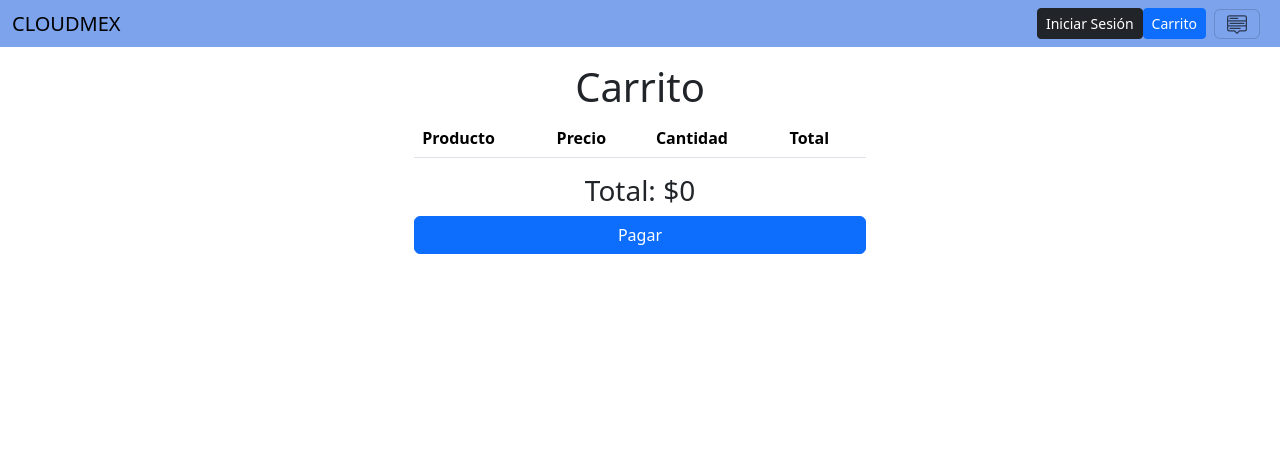
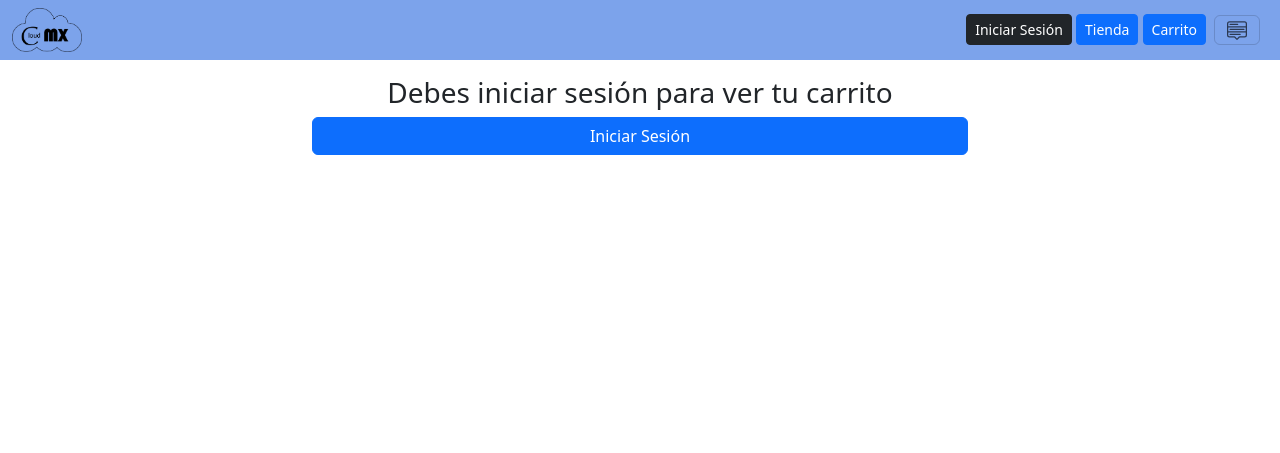
Before and after one commit to ivandrade92/XAAMP-Login-Store, a PHP site: page /carrito.php in a window 1280 px wide. Shown: the top 453 px of the page. Run offline with PHP 8.4, Linux system fonts and the light colour scheme; lists and menus that the app fills with data are empty.

Commit message:
provisionales

```diff
--- a/carrito.php
+++ b/carrito.php
@@ -3,66 +3,131 @@
     <link href="https://cdn.jsdelivr.net/npm/bootstrap@5.3.3/dist/css/bootstrap.min.css" rel="stylesheet" integrity="sha384-QWTKZyjpPEjISv5WaRU9OFeRpok6YctnYmDr5pNlyT2bRjXh0JMhjY6hW+ALEwIH" crossorigin="anonymous" />
     <script src="js/jquery-3.7.1.js"></script>
     <script src="js/script.js"></script>
-    <title>Contacto</title>
+    <title>Carrito</title>
 </head>
 <header>
     <?php include 'components/header.php';
 
     ?>
 </header>
-<?php
-include 'config/conexion.php';
-?>
+
 
 <body>
     <script src="https://cdn.jsdelivr.net/npm/bootstrap@5.3.3/dist/js/bootstrap.bundle.min.js" integrity="sha384-YvpcrYf0tY3lHB60NNkmXc5s9fDVZLESaAA55NDzOxhy9GkcIdslK1eN7N6jIeHz" crossorigin="anonymous">
     </script>
     <div id="content" class="d-flex col-12 my-2 p-2 justify-content-center" style="font-size: 14px;">
+        <?php
+        if (isset($_SESSION['nombre'])) {
+        ?>
             <div class="row">
-            <div class="col-12">
-                <h1 class="text-center">Carrito</h1>
-            </div>
-            <div class="col-12">
-                <table class="table">
+                <section name=title>
+                    <h2 class="text-center">Carrito de Compras</h2>
+                </section>
+                <section name="list">
+                    <?php
+                    include 'config/conexion.php';
+                    $cart = "SELECT * FROM carrito";
+                    $result = mysqli_query($connection, $cart);
+                    $total = 0.00;
+                    $quantity = 0;
+                    $_SESSION['quantity'] = 0;
+                    if (mysqli_num_rows($result) > 0) {
+                        while ($row = mysqli_fetch_array($result)) {
+                    ?>
+                            <table class="table table-striped">
                                 <thead>
                                     <tr>
+                                        <th scope="col">Image</th>
                                         <th scope="col">Producto</th>
                                         <th scope="col">Precio</th>
                                         <th scope="col">Cantidad</th>
-                            <th scope="col">Total</th>
                                     </tr>
                                 </thead>
                                 <tbody>
+                                    <tr>
+                                        <td><img src="assets/images/productos/iconos/<?php echo $_SESSION['imgprod']; ?>"></td>
+                                        <td><?php echo $row['idproducto'] ?></td>
+                                        <td><?php echo $row['preciounitario']; ?></td>
+                                        <td><?php echo $row['cantidad']; ?></td>
+                                    </tr>
+                                </tbody>
+                            </table>
                         <?php
-                        $total = 0;
-                        if (isset($_SESSION['email'])) {
-                            $email = $_SESSION['email'];
-                            $query = "SELECT * FROM carrito WHERE email = '$email'";
-                            $result = mysqli_query($connection, $query);
-                            while ($row = mysqli_fetch_array($result)) {
-                                $query2 = "SELECT * FROM productos WHERE id = $row[idproducto]";
-                                $result2 = mysqli_query($connection, $query2);
-                                $row2 = mysqli_fetch_array($result2);
-                                $total += $row2['precio'] * $row['cantidad'];
+                            $total += $row['preciounitario'] * $row['cantidad'];
+                            $quantity += $row['cantidad'];
+                            $_SESSION['quantity'] = $quantity;
+                        }
                         ?>
-                                <tr>
-                                    <td><?php echo $row2['nombreproducto']; ?></td>
-                                    <td>$<?php echo $row2['precio']; ?></td>
-                                    <td><?php echo $row['cantidad']; ?></td>
-                                    <td>$<?php echo $row2['precio'] * $row['cantidad']; ?></td>
-                                </tr>
+                        <div class="d-flex justify-content-center">
+                            <h3>Total: <?php echo $total; ?></h3>
+                        </div>
+                    <?php
+                    } else {
+                    ?>
+                        <div class="d-flex justify-content-center">
+                            <h3>No hay productos en el carrito</h3>
+                        </div>
                     <?php
                     }
-                        }
                     ?>
-                    </tbody>
-                </table>
-                <h3 class="text-center">Total: $<?php echo $total; ?></h3>
-                <div class="d-grid gap-2">
-                    <a href="pagar.php" class="btn btn-primary">Pagar</a>
+                </section>
+                <section name="actions">
+                    <!-- Button trigger modal -->
+                    <button type="button" class="btn btn-primary" data-bs-toggle="modal" data-bs-target="#exampleModal">
+                        Proceder al Pago
+                    </button>
+
+                    <!-- Modal -->
+                    <div class="modal fade" id="exampleModal" tabindex="-1" aria-labelledby="exampleModalLabel" aria-hidden="true">
+                        <div class="modal-dialog">
+                            <div class="modal-content">
+                                <div class="modal-header">
+                                    <h1 class="modal-title fs-5" id="exampleModalLabel">Datos de envio</h1>
+                                    <button type="button" class="btn-close" data-bs-dismiss="modal" aria-label="Close"></button>
+                                </div>
+                                <div class="modal-body">
+                                    <form method="POST">
+                                        <div class="mb-3">
+                                            <label for="recipient-name" class="col-form-label">Nombre:</label>
+                                            <input type="text" class="form-control" id="recipient-name" name="nombre">
+                                        </div>
+                                        <div class="mb-3">
+                                            <label for="recipient-name" class="col-form-label">Dirección:</label>
+                                            <input type="text" class="form-control" id="recipient-name" name="direccion">
+                                        </div>
+                                        <div class="mb-3">
+                                            <label for="recipient-name" class="col-form-label">Teléfono:</label>
+                                            <input type="text" class="form-control" id="recipient-name" name="telefono">
+                                        </div>
+                                        <div class="mb-3">
+                                            <label for="recipient-name" class="col-form-label">Correo:</label>
+                                            <input type="text" class="form-control" id="recipient-name" name="correo">
+                                        </div>
+                                        <button type="submit" class="btn btn-primary" name="pagar">Pagar</button>
+                                    </form>
+                                    <?php
+                                    if (isset($_POST['pagar']))
+                                    ?>
+                                </div>
+                                <div class="modal-footer">
+                                    <button type="button" class="btn btn-secondary" data-bs-dismiss="modal">Close</button>
+                                    <!-- <button type="button" class="btn btn-primary">Save changes</button> -->
                                 </div>
                             </div>
                         </div>
+                    </div>
+                </section>
+            </div>
+        <?php
+    } else {
+        ?>
+            <div class="row text-center">
+                <h3>Debes iniciar sesión para ver tu carrito</h3>
+                <a href="login.php" class="btn btn-primary">Iniciar Sesión</a>
+            </div>
+        <?php
+    }
+        ?>
     </div>
 </body>
 <footer>
--- a/components/header.php
+++ b/components/header.php
@@ -5,10 +5,11 @@
  <nav class="navbar menu">
    <div class="container-fluid">
      <div id="home-btn">
-       <a class="navbar-brand" href="index.php">CLOUDMEX</a>
+       <a class="navbar-brand" href="index.php"><img src="assets/images/cloudmexlogo.png" width="70px"></a>
      </div>
 
      <div id="menu-btn p-1" class="d-flex align-items-center">
+       <div class="group">
          <?php
           if (isset($_SESSION['email'])) {
             echo "<a class='btn btn-success btn-sm' href='dashboard.php'>$_SESSION[nombre]</a>";
@@ -16,11 +17,13 @@
             echo "<a class='btn btn-dark btn-sm' href='login.php'>Iniciar Sesión</a>";
           }
           ?>
-       <a class="btn btn-primary btn-sm" href="carrito.php">Carrito</a>
+         <a class="btn btn-primary btn-sm" href="productos.php">Tienda</a>
+         <a class="btn btn-primary btn-sm" href="carrito.php">Carrito<span class="badge text-bg-secondary"></span></a>
+       </div>
        <button class="navbar-toggler btn-sm mx-2" type="button" data-bs-toggle="offcanvas" data-bs-target="#offcanvasNavbar" aria-controls="offcanvasNavbar" aria-label="Toggle navigation">
          <span class="">
            <svg xmlns="http://www.w3.org/2000/svg" width="20" height="20" fill="currentColor" class="bi bi-menu-up" viewBox="0 0 16 16">
-  <path d="M7.646 15.854a.5.5 0 0 0 .708 0L10.207 14H14a2 2 0 0 0 2-2V3a2 2 0 0 0-2-2H2a2 2 0 0 0-2 2v9a2 2 0 0 0 2 2h3.793zM1 9V6h14v3zm14 1v2a1 1 0 0 1-1 1h-3.793a1 1 0 0 0-.707.293l-1.5 1.5-1.5-1.5A1 1 0 0 0 5.793 13H2a1 1 0 0 1-1-1v-2zm0-5H1V3a1 1 0 0 1 1-1h12a1 1 0 0 1 1 1zM2 11.5a.5.5 0 0 0 .5.5h8a.5.5 0 0 0 0-1h-8a.5.5 0 0 0-.5.5m0-4a.5.5 0 0 0 .5.5h11a.5.5 0 0 0 0-1h-11a.5.5 0 0 0-.5.5m0-4a.5.5 0 0 0 .5.5h6a.5.5 0 0 0 0-1h-6a.5.5 0 0 0-.5.5"/>
+             <path d="M7.646 15.854a.5.5 0 0 0 .708 0L10.207 14H14a2 2 0 0 0 2-2V3a2 2 0 0 0-2-2H2a2 2 0 0 0-2 2v9a2 2 0 0 0 2 2h3.793zM1 9V6h14v3zm14 1v2a1 1 0 0 1-1 1h-3.793a1 1 0 0 0-.707.293l-1.5 1.5-1.5-1.5A1 1 0 0 0 5.793 13H2a1 1 0 0 1-1-1v-2zm0-5H1V3a1 1 0 0 1 1-1h12a1 1 0 0 1 1 1zM2 11.5a.5.5 0 0 0 .5.5h8a.5.5 0 0 0 0-1h-8a.5.5 0 0 0-.5.5m0-4a.5.5 0 0 0 .5.5h11a.5.5 0 0 0 0-1h-11a.5.5 0 0 0-.5.5m0-4a.5.5 0 0 0 .5.5h6a.5.5 0 0 0 0-1h-6a.5.5 0 0 0-.5.5" />
            </svg>
            <i class="bi bi-menu-button-wide"></i> </span>
        </button>
--- a/config/conexion.php
+++ b/config/conexion.php
@@ -5,3 +5,7 @@ $username = "root";
 $password = "";
 $connection = mysqli_connect($host, $username, $password, $dbname);
 ?>
+
+<?php
+
+?>
```
Also changed, not shown: config/addtocart.php (deleted, +0 -16 lines), pagar.php (deleted, +0 -29 lines), productos.php (+22 -27 lines), assets/images/cloudmexlogo.png (added), 1 other file. Lines whose indentation alone changed are shown as unchanged.
